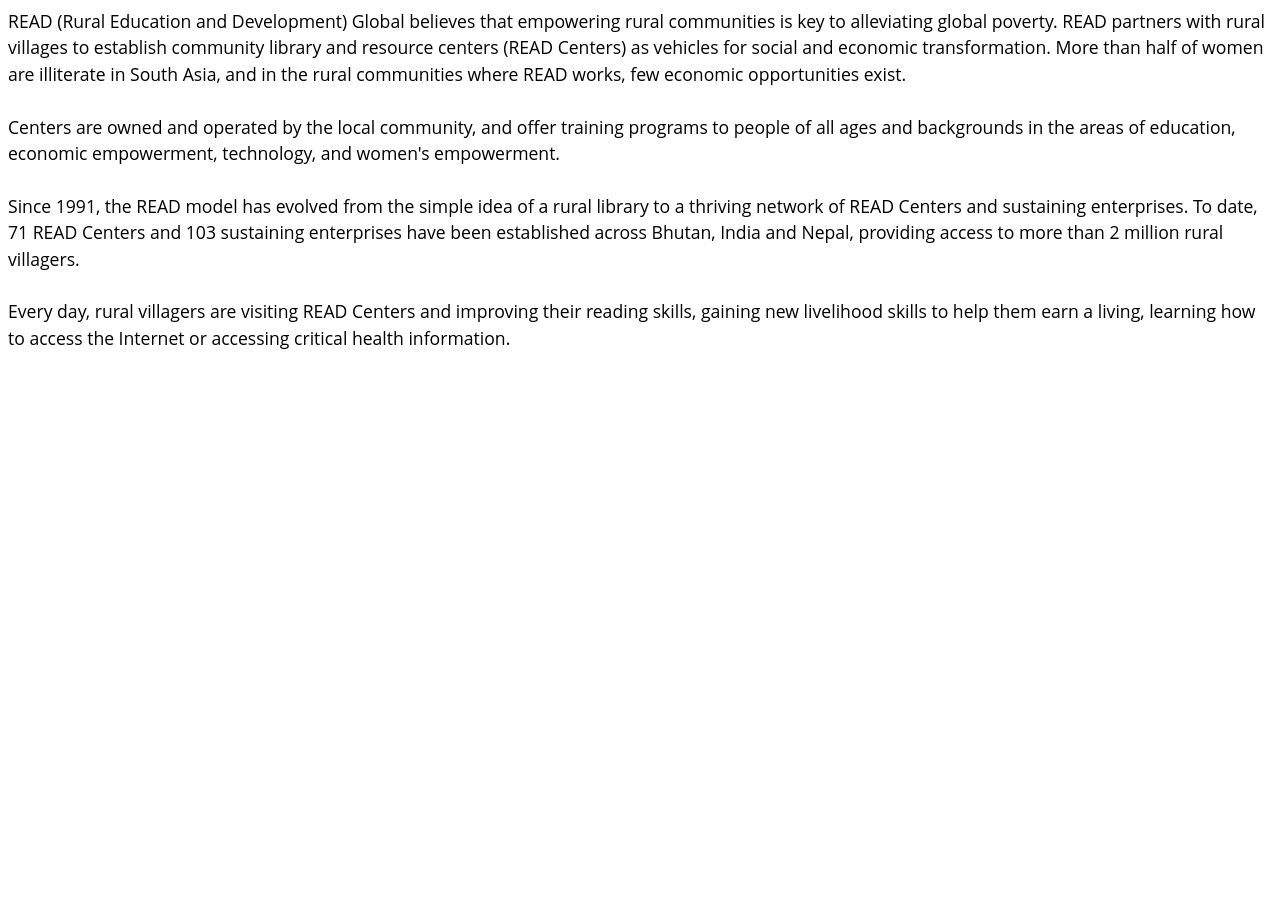
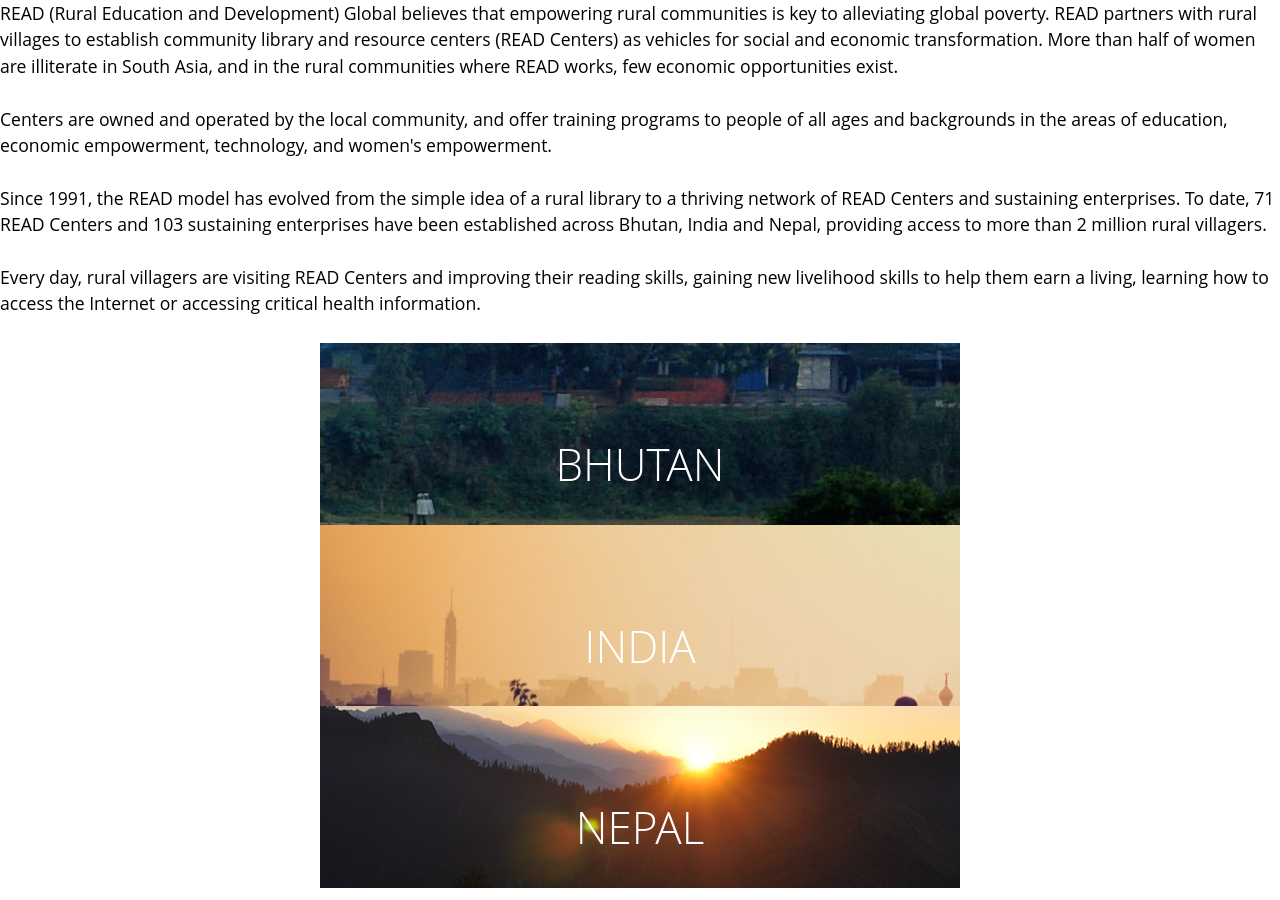
Before and after one commit to trac0040/non-for-profit, a Jekyll site: the page built from about.html, in a window 1280 px wide. Built offline with Jekyll 4.4.1, drawn with Linux system fonts in a browser that asks for light colours; Markdown is read by kramdown in place of the engine named in the settings.

Commit message:
feat(html, scss): add about list items
add and style about list items and add accordion drop down

```diff
--- a/about.html
+++ b/about.html
@@ -25,4 +26,70 @@
 		learning how to access the Internet or accessing critical health information.</p>
 	</div>
 
-</div> <!--closes grid>
+</div> <!--closes grid -->
+
+	<div id="container">
+
+    <section id="accordion">
+      <div class="accordion-bhutan">
+        <input type="checkbox" id="check-1" />
+        <label for="check-1">BHUTAN</label>
+        <article>
+          <h2> Why Bhutan?</h2>
+          <p>Although Bhutan is known for the beauty of its mountains and "Gross National Happiness",
+          most of the population lives in remote areas with rugged terrain and
+          few educational or economic opportunities. Bhutan has one of the lowest literacy rates in Asia,
+          and before READ established our first Center there, there was only one public lending library in the entire country.
+          Bhutan was closed off from the rest of the modern world until the 1960s.
+					READ Global is one of the only international non-profit organizations operating in Bhutan. </p>
+					<h2>Programs</h2>
+
+						<ul>
+							<h3>Education</h3>
+							<li></li>
+							<li></li>
+							<li></li>
+						</ul>
+
+						<ul>
+							<h3>Economic Empowerment</h3>
+							<li></li>
+							<li></li>
+							<li></li>
+						</ul>
+
+						<ul>
+							<h3>Technology</h3>
+							<li></li>
+						</ul>
+
+						<ul>
+							<h3>Woman's Empowerment</h3>
+							<li></li>
+						</ul>
+
+
+
+        </article>
+      </div>
+
+      <div class="accordion-india">
+        <input type="checkbox" id="check-2" />
+        <label for="check-2">INDIA</label>
+        <article>
+        	<h2> Why India?</h2>
+          <p></p>
+        </article>
+      </div>
+
+      <div class="accordion-nepal">
+        <input type="checkbox" id="check-3" />
+        <label for="check-3">NEPAL</label>
+        <article>
+        <h2> Why Nepal?</h2>
+          <p></p>
+        </article>
+      </div>
+
+    </section>
+  </div> <!-- closes accordion box container -->
--- a/css/style.css
+++ b/css/style.css
@@ -2096,3 +2096,85 @@
 .gutter-quarter, .gutter-1-4 {
   padding-left: 0.375rem;
   padding-right: 0.375rem; }
+
+/* line 1, /Users/shelleybabij/Documents/Web/semester 5/non-for-profit/scss/components/main */
+* {
+  margin: 0;
+  padding: 0;
+  box-sizing: border-box;
+  -moz-box-sizing: border-box; }
+
+/* line 7, /Users/shelleybabij/Documents/Web/semester 5/non-for-profit/scss/components/main */
+h1, h2 {
+  margin: 1em 0 0 0;
+  text-align: center; }
+
+/* line 11, /Users/shelleybabij/Documents/Web/semester 5/non-for-profit/scss/components/main */
+h2 {
+  margin: 0 0 1em 0; }
+
+/* line 14, /Users/shelleybabij/Documents/Web/semester 5/non-for-profit/scss/components/main */
+#container {
+  margin: 0 auto;
+  width: 50%; }
+
+/* line 18, /Users/shelleybabij/Documents/Web/semester 5/non-for-profit/scss/components/main */
+#accordion input {
+  display: none; }
+
+/* line 21, /Users/shelleybabij/Documents/Web/semester 5/non-for-profit/scss/components/main */
+#accordion label {
+  font-family: 'Open sans', sans-serif;
+  font-weight: 300;
+  transition: all 0.3s ease-in-out;
+  color: #fff;
+  height: 10rem;
+  cursor: pointer;
+  display: block;
+  text-align: center;
+  margin-bottom: 0.125em;
+  padding: 2em 1em;
+  z-index: 20;
+  font-size: 2.5em; }
+
+/* line 36, /Users/shelleybabij/Documents/Web/semester 5/non-for-profit/scss/components/main */
+#accordion label:hover {
+  transition: all 0.3s ease-in-out;
+  background-color: rgba(0, 0, 0, 0.2);
+  font-family: 'Open sans', sans-serif;
+  font-weight: 400; }
+
+/* line 42, /Users/shelleybabij/Documents/Web/semester 5/non-for-profit/scss/components/main */
+#accordion input:checked + label {
+  border-bottom-right-radius: 0;
+  border-bottom-left-radius: 0;
+  color: white;
+  margin-bottom: 0; }
+
+/* line 48, /Users/shelleybabij/Documents/Web/semester 5/non-for-profit/scss/components/main */
+#accordion article {
+  background: #fff;
+  height: 0px;
+  overflow: hidden;
+  z-index: 10; }
+
+/* line 54, /Users/shelleybabij/Documents/Web/semester 5/non-for-profit/scss/components/main */
+#accordion article p {
+  padding: 1em; }
+
+/* line 59, /Users/shelleybabij/Documents/Web/semester 5/non-for-profit/scss/components/main */
+#accordion input:checked ~ article {
+  height: auto;
+  margin-bottom: 0.125em; }
+
+/* line 66, /Users/shelleybabij/Documents/Web/semester 5/non-for-profit/scss/components/main */
+.accordion-bhutan {
+  background: url('../images/bhutan.jpg') no-repeat right center; }
+
+/* line 70, /Users/shelleybabij/Documents/Web/semester 5/non-for-profit/scss/components/main */
+.accordion-india {
+  background: url('../images/india-city-child.jpg') no-repeat center left; }
+
+/* line 74, /Users/shelleybabij/Documents/Web/semester 5/non-for-profit/scss/components/main */
+.accordion-nepal {
+  background: url('../images/nepal-landscape.jpg') no-repeat center center; }
--- a/scss/_base.scss
+++ b/scss/_base.scss
@@ -3,3 +3,5 @@
 $teal: #0091A5;
 $dark-teal: #007d91;
 $grey: #262626;
+
+$body:'Open sans', sans-serif;
```
Also changed, not shown: other parts of about.html (+1 -0 lines), scss/_mixins.scss (+18 -0 lines), scss/components/_main.scss (+76 -0 lines), css/_base.css (added).
